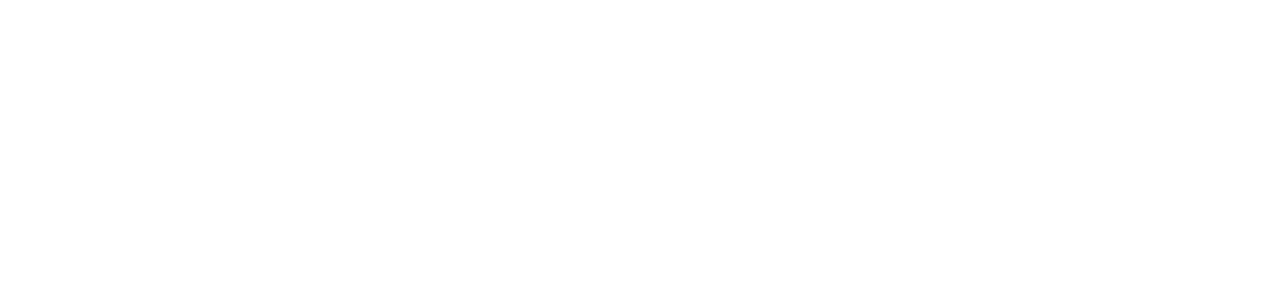
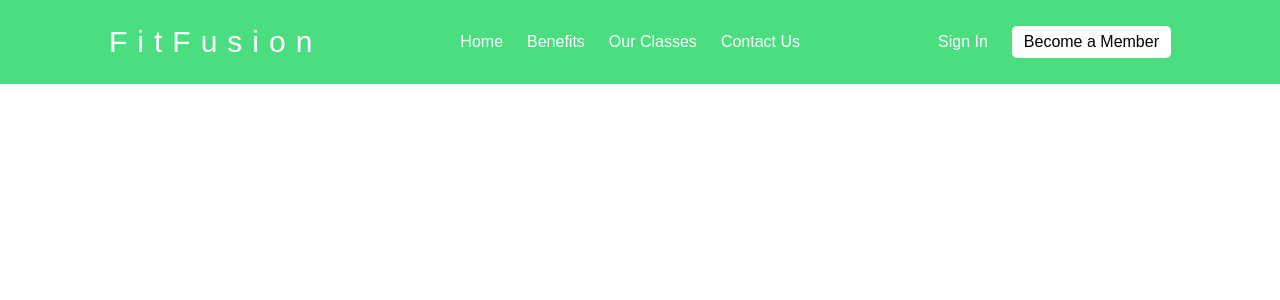
Before and after one commit to 808NV/FitFusion, a React (Vite) app: page / in a window 1280 px wide. Shown: the top 300 px of the page. Built offline with nearby package versions, Linux system fonts and the light colour scheme.

Commit message:
navbar structure and styles add

```diff
--- a/src/App.tsx
+++ b/src/App.tsx
@@ -1,5 +1,11 @@
+import Navbar from "./components/Navbar";
+
 function App() {
-  return <></>;
+  return (
+    <>
+      <Navbar />
+    </>
+  );
 }
 
 export default App;
--- /dev/null
+++ b/src/components/Navbar.tsx
@@ -0,0 +1,23 @@
+const Navbar = () => {
+  return (
+    <nav className="bg-green-400 text-white">
+      <div className="flex items-center justify-around top-0 z-30 w-full py-6 px-10">
+        <h1 className="logo text-3xl">FitFusion</h1>
+        <div className="flex items-center gap-6 ">
+          <div>Home</div>
+          <div>Benefits</div>
+          <div>Our Classes</div>
+          <div>Contact Us</div>
+        </div>
+        <div className="flex items-center gap-6">
+          <div>Sign In</div>
+          <button className="bg-white text-black py-1 px-3 rounded-[5px] cursor-pointer">
+            Become a Member
+          </button>
+        </div>
+      </div>
+    </nav>
+  );
+};
+
+export default Navbar;
--- a/src/index.css
+++ b/src/index.css
@@ -6,4 +6,10 @@
   margin: 0;
   padding: 0;
   box-sizing: border-box;
+  font-family: Arial, Helvetica, sans-serif;
 }
+
+.logo {
+  font-family: fantasy;
+  letter-spacing: 10px;
+}
```
